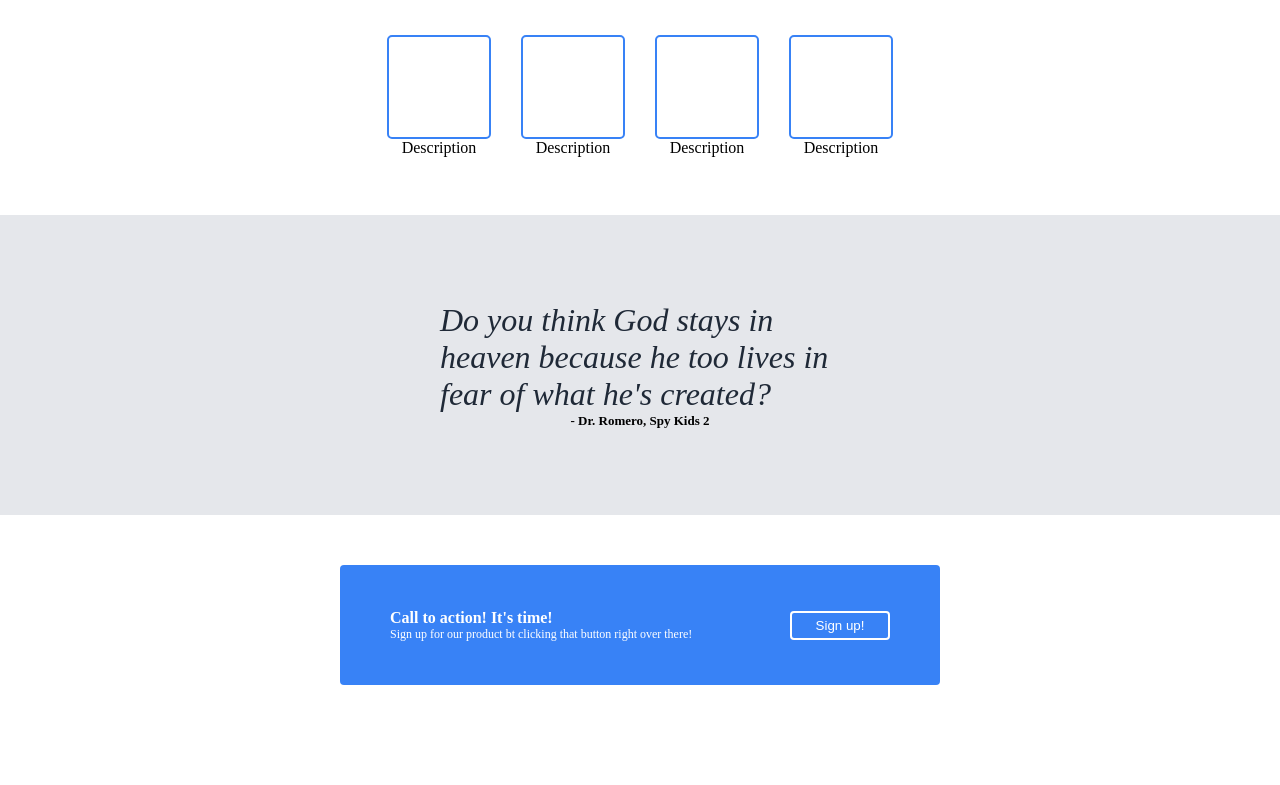
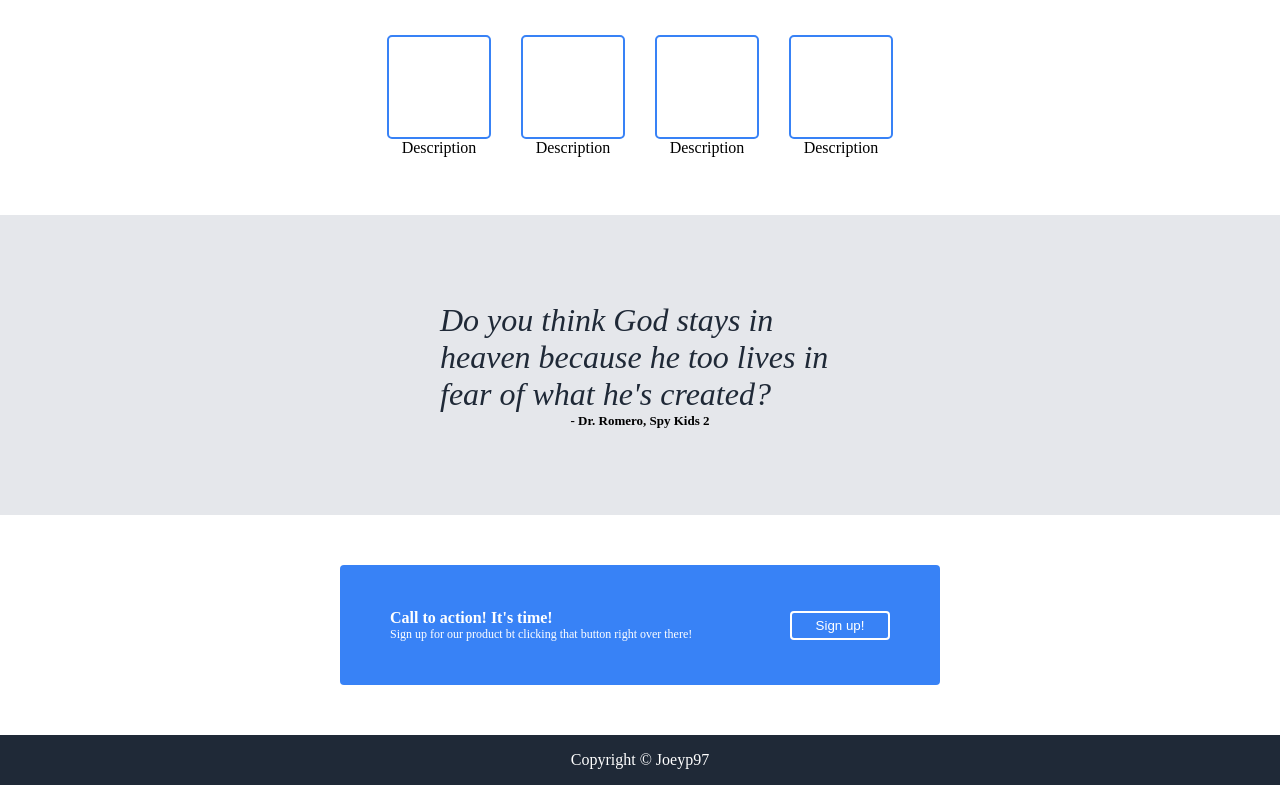
Before and after one commit to JoeyP97/test_website, a plain HTML site: page index.html in a window 1280 px wide. Shown: the part 617-1402 px from the top of the page. Before the commit the page ends 1352 px from the top, so only its background shows below. Drawn offline with Linux system fonts and the light colour scheme.

Commit message:
add footer section

```diff
--- a/index.html
+++ b/index.html
@@ -84,6 +84,9 @@
             <button class="sign-up_btn">Sign up!</button>
         </div>
     </div>
+    <div class="footer">
+        <div class="footer-text">Copyright &copy; Joeyp97</div>
+    </div>
 
 </body>
 </html>
--- a/styles.css
+++ b/styles.css
@@ -231,3 +231,13 @@ a {
     font-size: 12px;
     font-weight: 400;
 }
+
+.footer {
+    display: flex;
+    background-color: #1f2937;
+    height: 50px;
+    text-align: center;
+    color: white;
+    justify-content: center;
+    align-items: center;
+}
```
